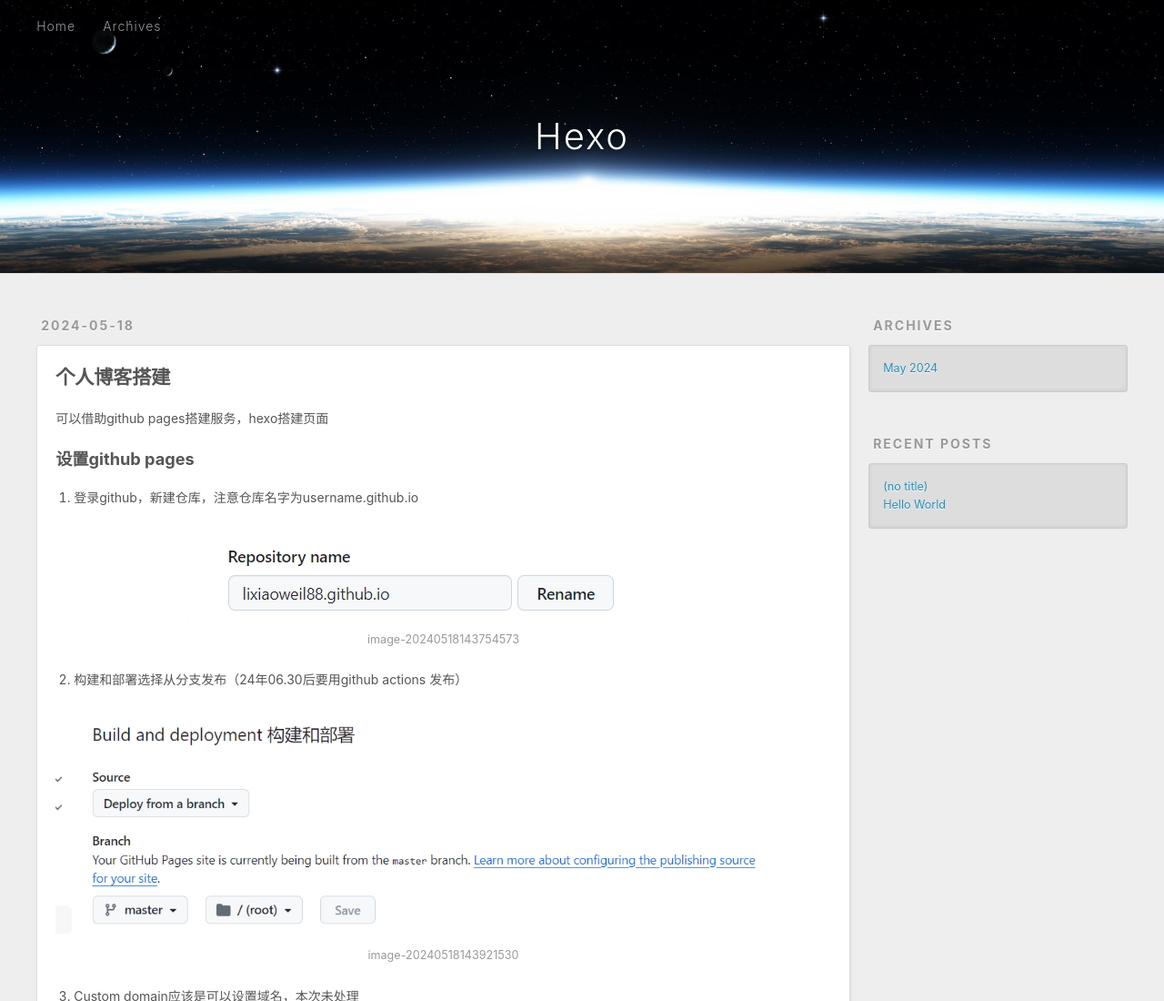
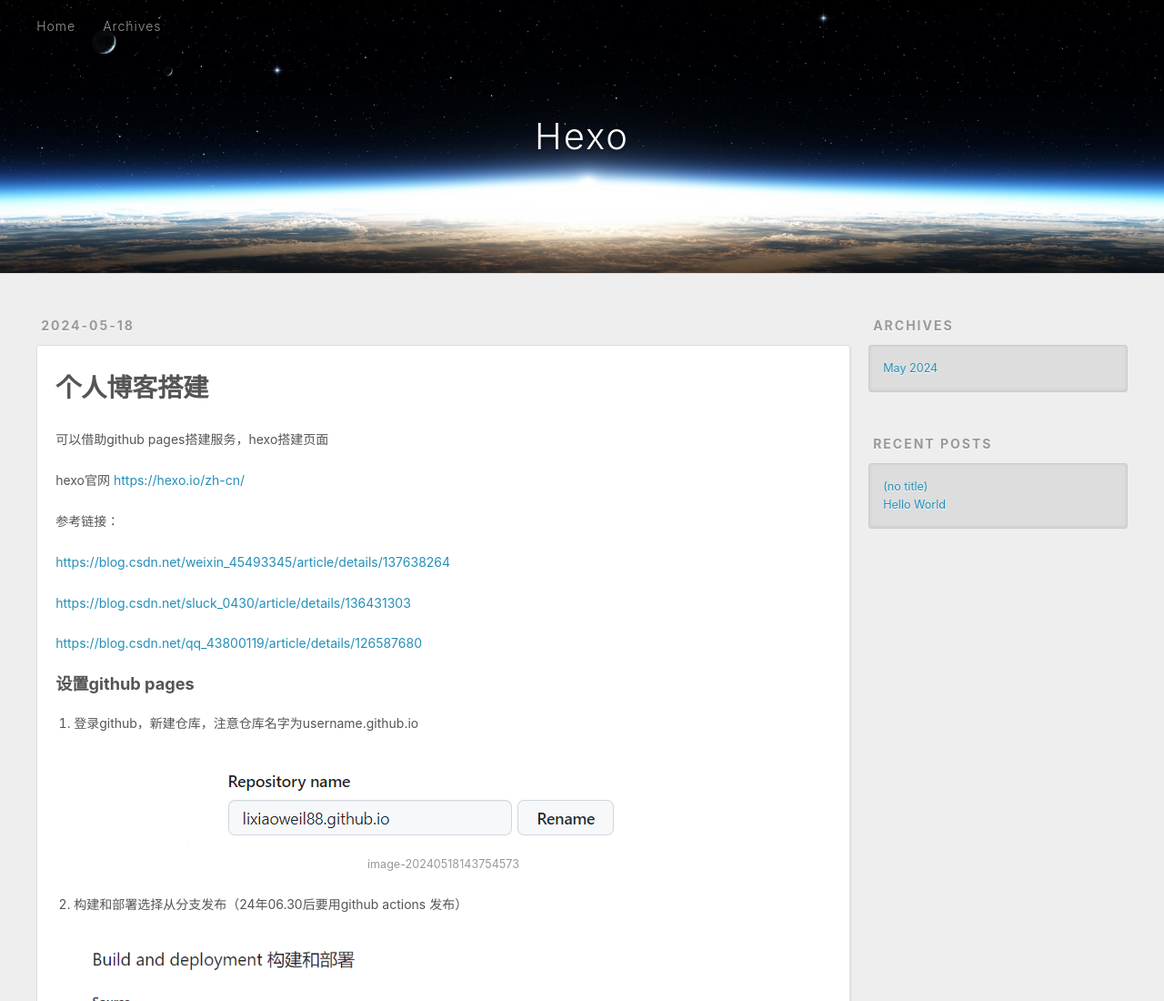
Before and after one commit to lixiaoweil88/blog, a plain HTML site: page 2024/05/18/hexo+githubpages搭建个人博客/index.html in a window 1280 px wide. Shown: the top 1100 px of the page at 91% size. Drawn offline with Linux system fonts and the light colour scheme.

Commit message:
Site updated: 2024-05-18 16:26:34

```diff
--- a/2024/05/18/hexo+githubpages搭建个人博客/index.html
+++ b/2024/05/18/hexo+githubpages搭建个人博客/index.html
@@ -6,18 +6,18 @@
 
   <title>Hexo</title>
   <meta name="viewport" content="width=device-width, initial-scale=1, shrink-to-fit=no">
-  <meta name="description" content="个人博客搭建可以借助github pages搭建服务，hexo搭建页面 设置github pages 登录github，新建仓库，注意仓库名字为username.github.io     构建和部署选择从分支发布（24年06.30后要用github actions 发布）     Custom domain应该是可以设置域名，本次未处理  然后建好后测试仓库是否可用：https:&#x2F;&#x2F;lixiao">
+  <meta name="description" content="个人博客搭建可以借助github pages搭建服务，hexo搭建页面 hexo官网 https:&#x2F;&#x2F;hexo.io&#x2F;zh-cn&#x2F; 参考链接： https:&#x2F;&#x2F;blog.csdn.net&#x2F;weixin_45493345&#x2F;article&#x2F;details&#x2F;137638264 https:&#x2F;&#x2F;blog.csdn.net&#x2F;sluck_0430&#x2F;article&#x2F;details&#x2F;136431303 https">
 <meta property="og:type" content="article">
 <meta property="og:title" content="Hexo">
 <meta property="og:url" content="http://example.com/2024/05/18/hexo+githubpages%E6%90%AD%E5%BB%BA%E4%B8%AA%E4%BA%BA%E5%8D%9A%E5%AE%A2/index.html">
 <meta property="og:site_name" content="Hexo">
-<meta property="og:description" content="个人博客搭建可以借助github pages搭建服务，hexo搭建页面 设置github pages 登录github，新建仓库，注意仓库名字为username.github.io     构建和部署选择从分支发布（24年06.30后要用github actions 发布）     Custom domain应该是可以设置域名，本次未处理  然后建好后测试仓库是否可用：https:&#x2F;&#x2F;lixiao">
+<meta property="og:description" content="个人博客搭建可以借助github pages搭建服务，hexo搭建页面 hexo官网 https:&#x2F;&#x2F;hexo.io&#x2F;zh-cn&#x2F; 参考链接： https:&#x2F;&#x2F;blog.csdn.net&#x2F;weixin_45493345&#x2F;article&#x2F;details&#x2F;137638264 https:&#x2F;&#x2F;blog.csdn.net&#x2F;sluck_0430&#x2F;article&#x2F;details&#x2F;136431303 https">
 <meta property="og:locale" content="en_US">
 <meta property="og:image" content="http://example.com/2024/05/18/hexo+githubpages%E6%90%AD%E5%BB%BA%E4%B8%AA%E4%BA%BA%E5%8D%9A%E5%AE%A2/image-20240518143754573.png">
 <meta property="og:image" content="http://example.com/2024/05/18/hexo+githubpages%E6%90%AD%E5%BB%BA%E4%B8%AA%E4%BA%BA%E5%8D%9A%E5%AE%A2/image-20240518143921530.png">
 <meta property="og:image" content="http://example.com/2024/05/18/hexo+githubpages%E6%90%AD%E5%BB%BA%E4%B8%AA%E4%BA%BA%E5%8D%9A%E5%AE%A2/image-20240518154212666.png">
 <meta property="article:published_time" content="2024-05-18T07:04:41.053Z">
-<meta property="article:modified_time" content="2024-05-18T08:16:58.616Z">
+<meta property="article:modified_time" content="2024-05-18T08:26:26.675Z">
 <meta property="article:author" content="John Doe">
 <meta name="twitter:card" content="summary">
 <meta name="twitter:image" content="http://example.com/2024/05/18/hexo+githubpages%E6%90%AD%E5%BB%BA%E4%B8%AA%E4%BA%BA%E5%8D%9A%E5%AE%A2/image-20240518143754573.png">
@@ -87,7 +87,12 @@
 
     <div class="e-content article-entry" itemprop="articleBody">
 
-        <h2 id="个人博客搭建"><a href="#个人博客搭建" class="headerlink" title="个人博客搭建"></a>个人博客搭建</h2><p>可以借助github pages搭建服务，hexo搭建页面</p>
+        <h1 id="个人博客搭建"><a href="#个人博客搭建" class="headerlink" title="个人博客搭建"></a>个人博客搭建</h1><p>可以借助github pages搭建服务，hexo搭建页面</p>
+<p>hexo官网 <a target="_blank" rel="noopener" href="https://hexo.io/zh-cn/">https://hexo.io/zh-cn/</a></p>
+<p>参考链接：</p>
+<p><a target="_blank" rel="noopener" href="https://blog.csdn.net/weixin_45493345/article/details/137638264">https://blog.csdn.net/weixin_45493345/article/details/137638264</a></p>
+<p><a target="_blank" rel="noopener" href="https://blog.csdn.net/sluck_0430/article/details/136431303">https://blog.csdn.net/sluck_0430/article/details/136431303</a></p>
+<p><a target="_blank" rel="noopener" href="https://blog.csdn.net/qq_43800119/article/details/126587680">https://blog.csdn.net/qq_43800119/article/details/126587680</a></p>
 <h3 id="设置github-pages"><a href="#设置github-pages" class="headerlink" title="设置github pages"></a>设置github pages</h3><ol>
 <li>登录github，新建仓库，注意仓库名字为username.github.io</li>
 </ol>
```
Also changed, not shown: index.html (+6 -1 lines).
